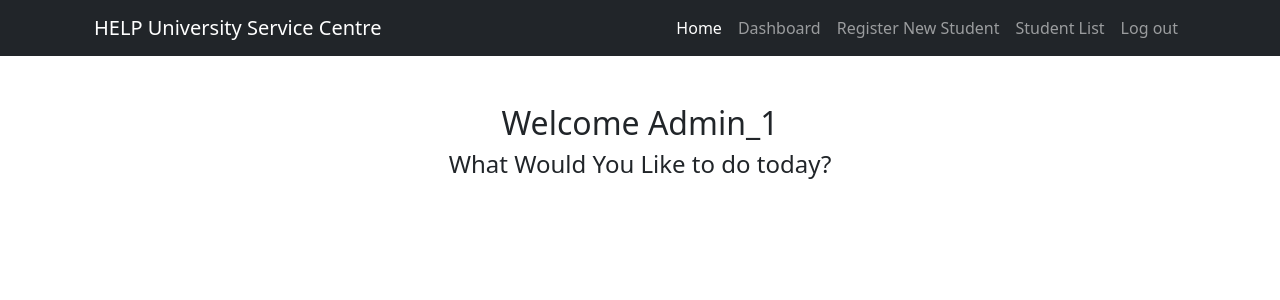
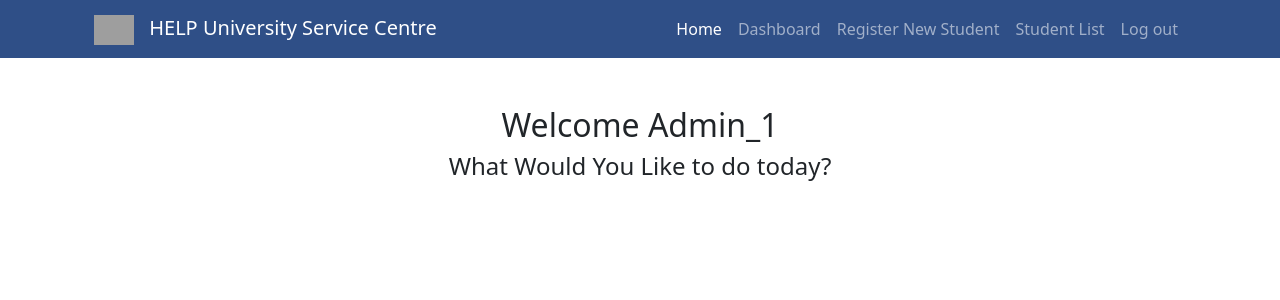
Before and after one commit to AidaSofea24/WebPro-B2300526, a PHP site: page /asaimen/index.php in a window 1280 px wide. Shown: the top 300 px of the page. Run offline with PHP 8.4, Linux system fonts and the light colour scheme; the visitor is signed in with stand-in values (Sample User, id 1); grey boxes are pictures that could not be loaded.

Commit message:
added a picture also

```diff
--- a/1 - Admin side/Includes/header.php
+++ b/1 - Admin side/Includes/header.php
@@ -8,5 +8,14 @@
       <?php if (isset($page_title)){echo "$page_title";}?> - Logo Name
     </title>
     <link href="https://cdn.jsdelivr.net/npm/bootstrap@5.3.3/dist/css/bootstrap.min.css" rel="stylesheet">
+    <style>
+      .bg-custom {
+        background-color: #2f4f87;
+      }
+      .navbar-brand img {
+        height: 30px; /* Adjust as needed */
+        margin-right: 10px;
+      }
+    </style>
   </head>
   <body>
--- a/1 - Admin side/Includes/navbar.php
+++ b/1 - Admin side/Includes/navbar.php
@@ -1,10 +1,12 @@
-<div class="bg-dark">
+<div class="bg-custom">
 <div class="container">
     <div class="row">
         <div class="col-md-12">
         <nav class="navbar navbar-expand-lg navbar-dark">
             <div class="container-fluid">
-                <a class="navbar-brand" href="#">HELP University Service Centre</a>
+                <a class="navbar-brand" href="#">
+                    <img src="logo.png" alt="Logo"> HELP University Service Centre
+                </a>
                 <button class="navbar-toggler" type="button" data-bs-toggle="collapse" data-bs-target="#navbarSupportedContent" aria-controls="navbarSupportedContent" aria-expanded="false" aria-label="Toggle navigation">
                 <span class="navbar-toggler-icon"></span>
                 </button>
```
Also changed, not shown: 1 - Admin side/Includes/logo.png (added).
